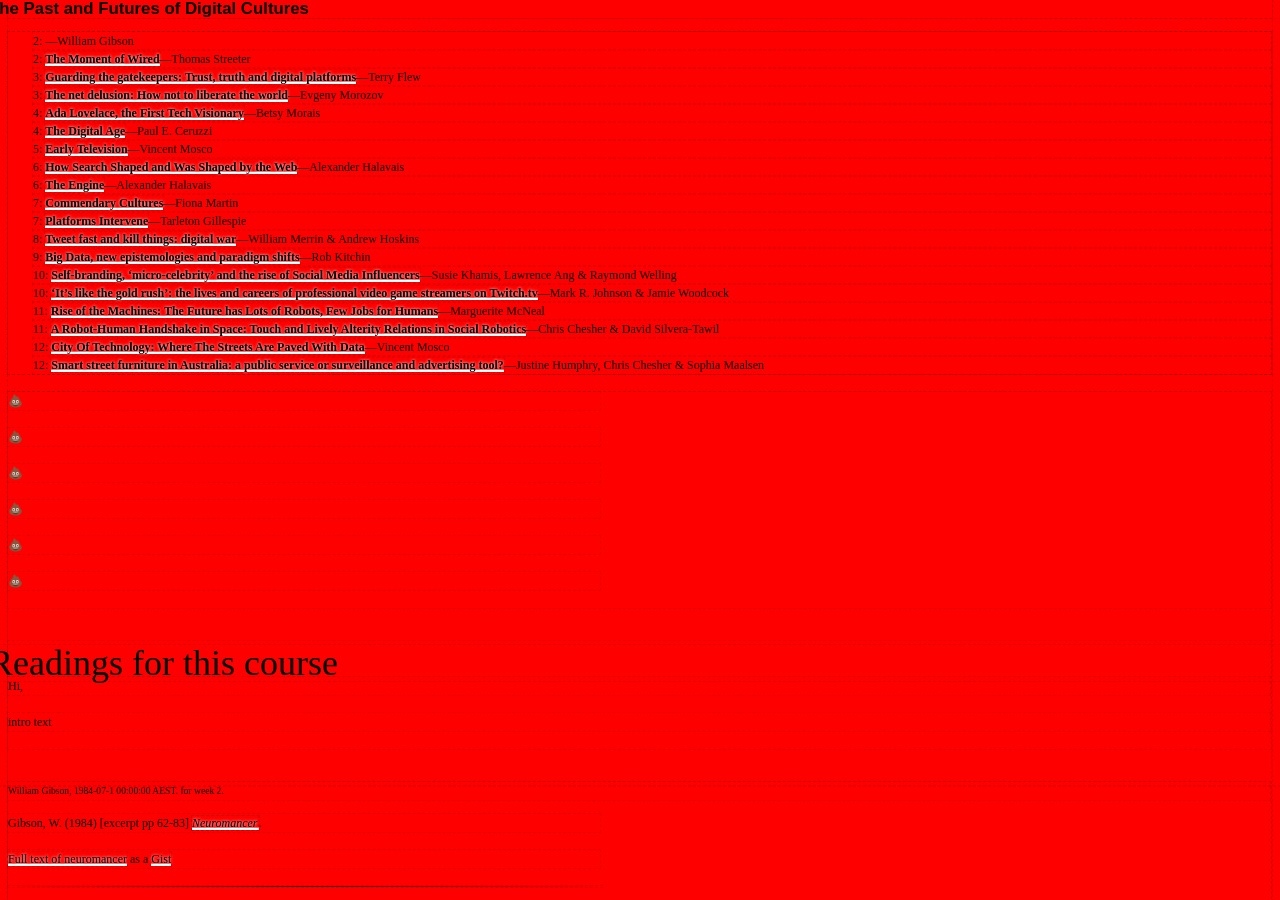
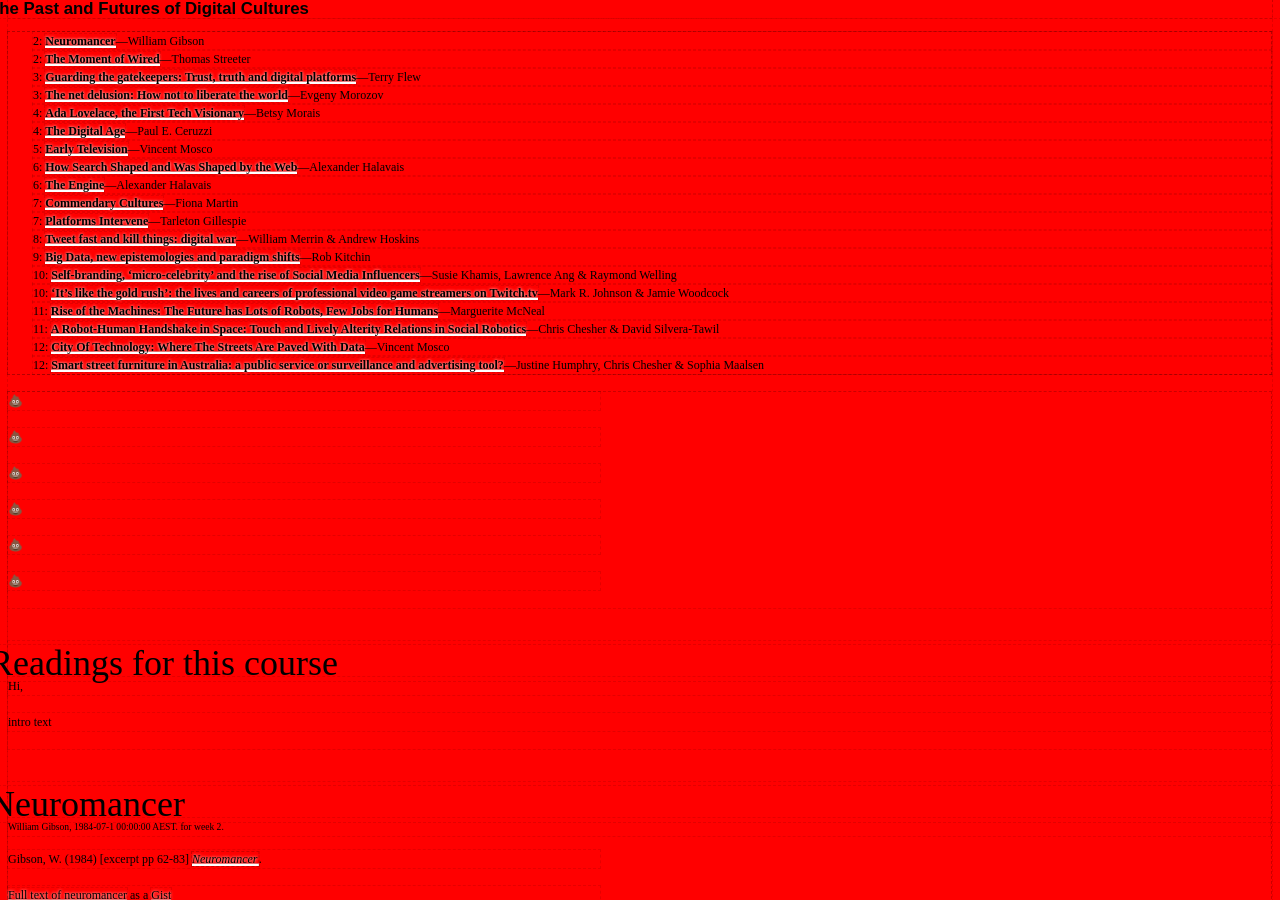
Before and after one commit to notionparallax/future-past, a Jekyll site: the page docs/index.html, which Jekyll copies as it is, in a window 1280 px wide and 900 px high. Built offline with Jekyll 4.4.1, drawn with Linux system fonts in a browser that asks for light colours.

Commit message:
fix metadata in head matter

```diff
--- a/docs/index.html
+++ b/docs/index.html
@@ -36,8 +36,8 @@
 
             <li>
                 2:
-                <a href="#h_"
-                ></a
+                <a href="#h_Neuromancer"
+                >Neuromancer</a
                 >&mdash;William Gibson</li>
             <li>
                 2:
@@ -155,12 +155,12 @@
 
 
     <article
-id=""
+id="Neuromancer"
 class="paper-story"
-data-article-title=""
+data-article-title="Neuromancer"
 >
 
-<h1 class="article-title" id="h_"></h1>
+<h1 class="article-title" id="h_Neuromancer">Neuromancer</h1>
 
 <div class="top-meta">William Gibson, 1984-07-1 00:00:00 AEST. for week 2.</div>
 
```
Also changed, not shown: _posts/2021-07-26-neuromancer.md (+1 -1 lines).
